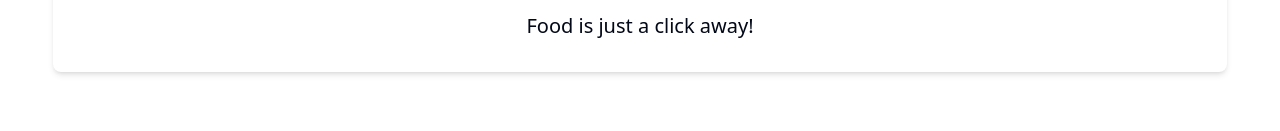
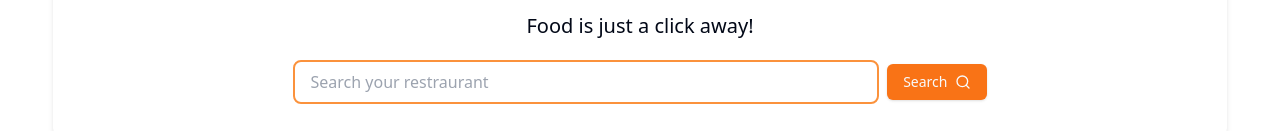
Before and after one commit to Ashim101/food-delivery, a React (Vite) app in the folder frontend/: page / in a window 1280 px wide. Shown: the part 750-881 px from the top of the page. Built offline with nearby package versions, Linux system fonts and the light colour scheme.

Commit message:
search bar

```diff
--- a/frontend/src/pages/Homepage.tsx
+++ b/frontend/src/pages/Homepage.tsx
@@ -1,11 +1,21 @@
 import landing from "../assets/landing.png"
 import appDownload from "../assets/appDownload.png"
+import { Search, SearchCheck } from "lucide-react"
+import { Button } from "@/components/ui/button"
 const Homepage = () => {
     return (
         <div className="flex flex-col gap-12 w-11/12 mx-auto">
             <div className="flex flex-col text-center shadow-md py-8 gap-5 rounded-lg -mt-16 bg-white px-0">
                 <h1 className="text-5xl text-orange-600 tracking-tight font-bold">Tuck into the takeaway today</h1>
                 <span className="text-xl ">Food is just a click away!</span>
+                <div className="flex justify-center gap-2 items-center">
+                    <input className="px-4 w-1/2 py-2 border-2 border-orange-400 rounded-lg focus:outline-none focus:ring-1 focus:ring-orange-600" type="text" placeholder="Search your restraurant" />
+                    <Button className="bg-orange-500  " >Search
+                        {<Search></Search>}
+                    </Button>
+
+
+                </div>
             </div>
             <div className="grid md:grid-cols-2 gap-5">
                 <div>
@@ -15,6 +25,7 @@ const Homepage = () => {
                     <span className="font-bold text-3xl tracking-tighter">Order takeaway even faster!</span>
                     <span >Download MernEats.com for faster ordering and personalised recommendations</span>
                     <img src={appDownload} alt="" />
+
                 </div>
 
             </div>
```
